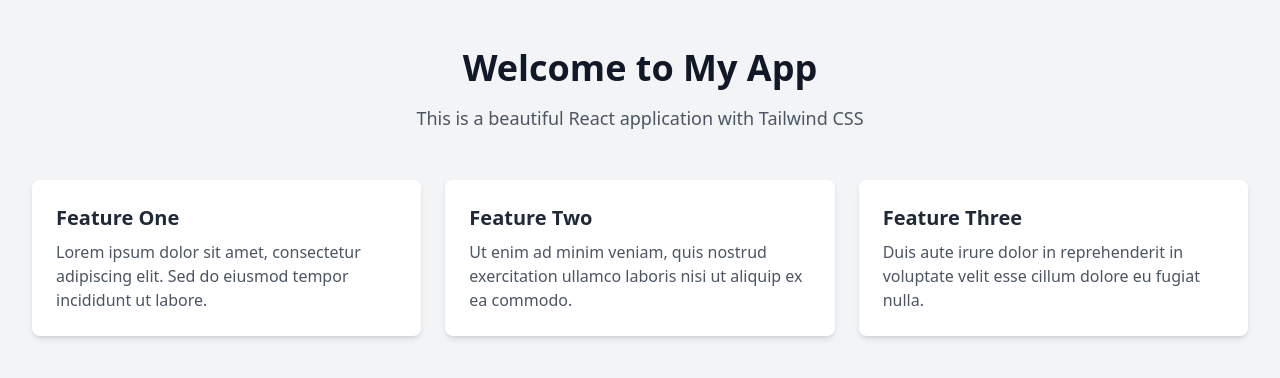
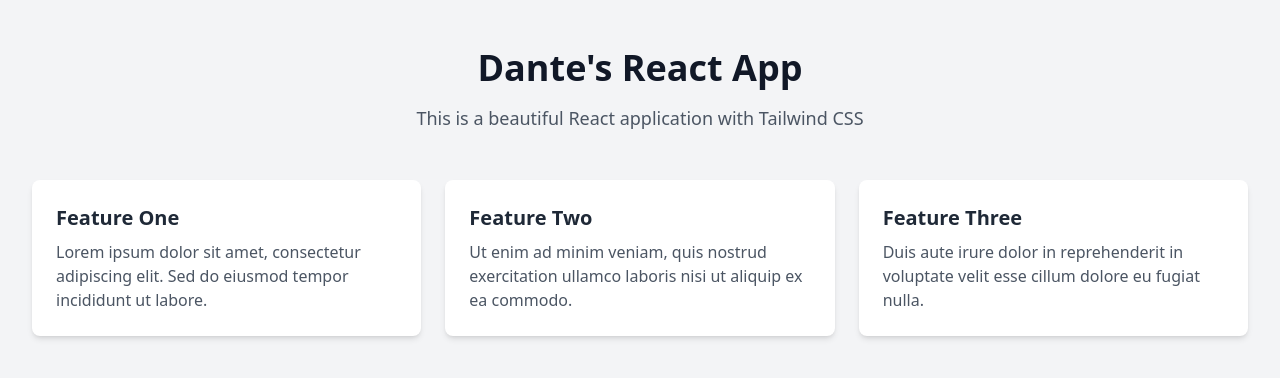
Before and after one commit to danteocualesjr/my-react-app, a React (Create React App) app: page / in a window 1280 px wide. Shown: the top 378 px of the page. Built offline with nearby package versions, Linux system fonts and the light colour scheme.

Commit message:
Refactored code

```diff
--- a/src/App.js
+++ b/src/App.js
@@ -8,7 +8,7 @@ function App() {
         {/* Header */}
         <div className="text-center mb-12">
           <h1 className="text-4xl font-bold text-gray-900 mb-4">
-            Welcome to My App
+            Dante's React App
           </h1>
           <p className="text-lg text-gray-600">
             This is a beautiful React application with Tailwind CSS
```
